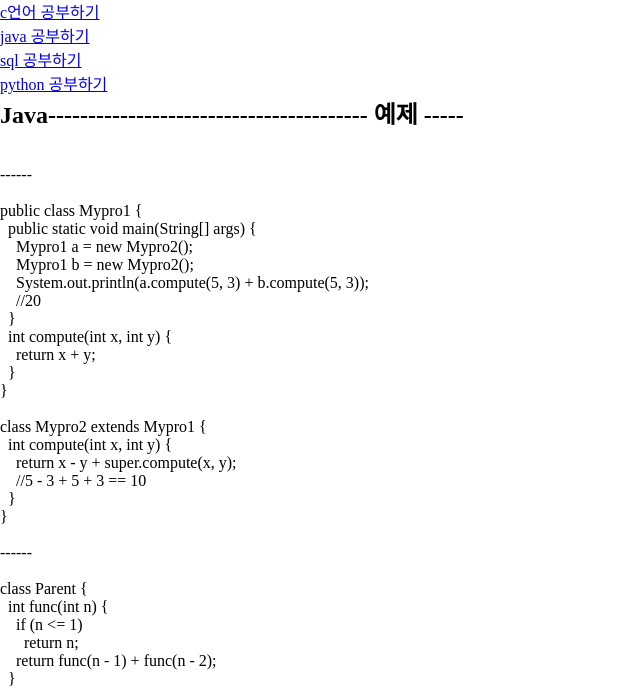
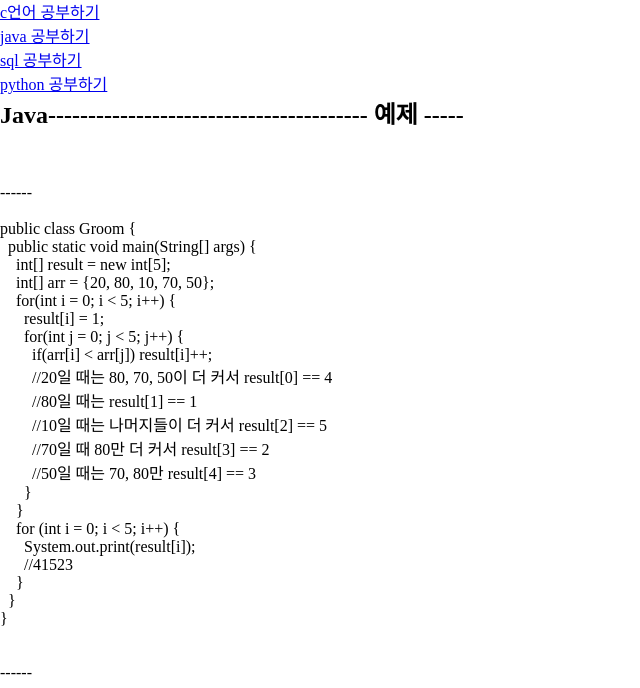
Before and after one commit to groomigroom/Engineer_Information_Processing_Practical_Exam, a plain HTML site: page java.html in a window 1280 px wide. Shown: the part 71-759 px from the top of the page, without its empty margins (0-640 px from the left). Drawn offline with Linux system fonts and the light colour scheme; a web font is replaced by a local one.

Commit message:
Update java.html

```diff
--- a/java.html
+++ b/java.html
@@ -23,6 +23,32 @@
         예제 -----
     </h2>
     <pre>
+
+
+
+------
+
+public class Groom {
+  public static void main(String[] args) {
+    int[] result = new int[5];
+    int[] arr = {20, 80, 10, 70, 50};
+    for(int i = 0; i < 5; i++) {
+      result[i] = 1;
+      for(int j = 0; j < 5; j++) {
+        if(arr[i] < arr[j]) result[i]++;
+        //20일 때는 80, 70, 50이 더 커서 result[0] == 4
+        //80일 때는 result[1] == 1
+        //10일 때는 나머지들이 더 커서 result[2] == 5
+        //70일 때 80만 더 커서 result[3] == 2
+        //50일 때는 70, 80만 result[4] == 3
+      }
+    }
+    for (int i = 0; i < 5; i++) {
+      System.out.print(result[i]);
+      //41523
+    }
+  }
+}
 
 
 ------
```
